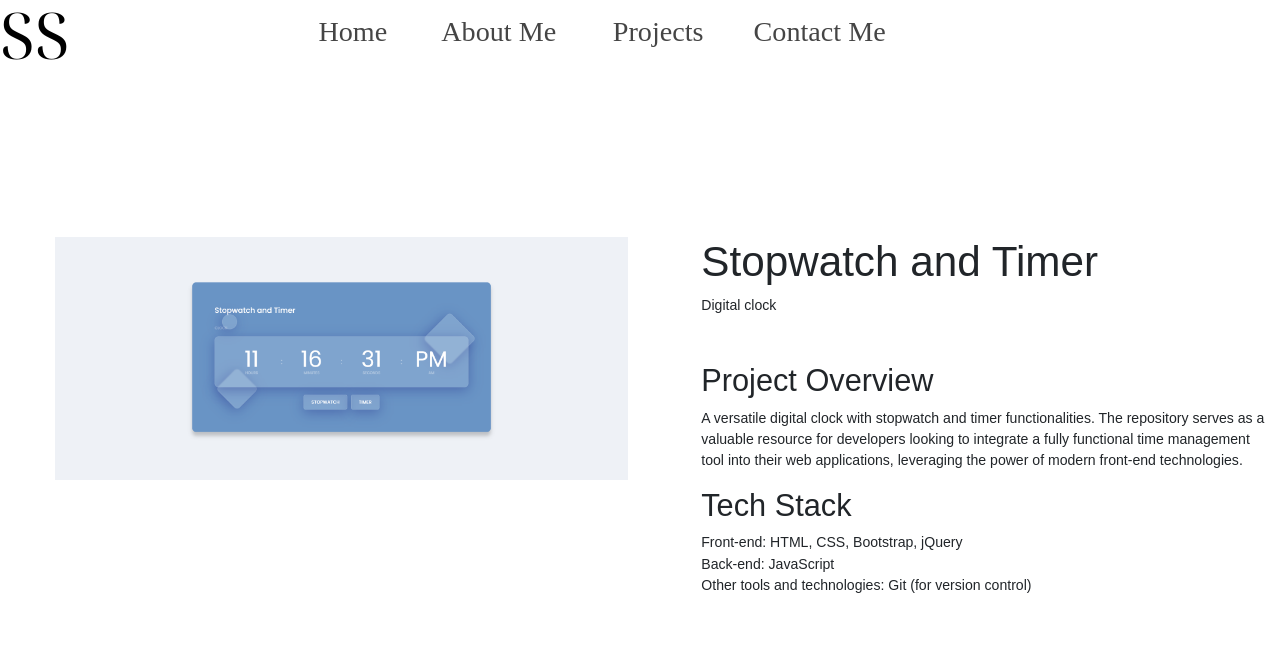
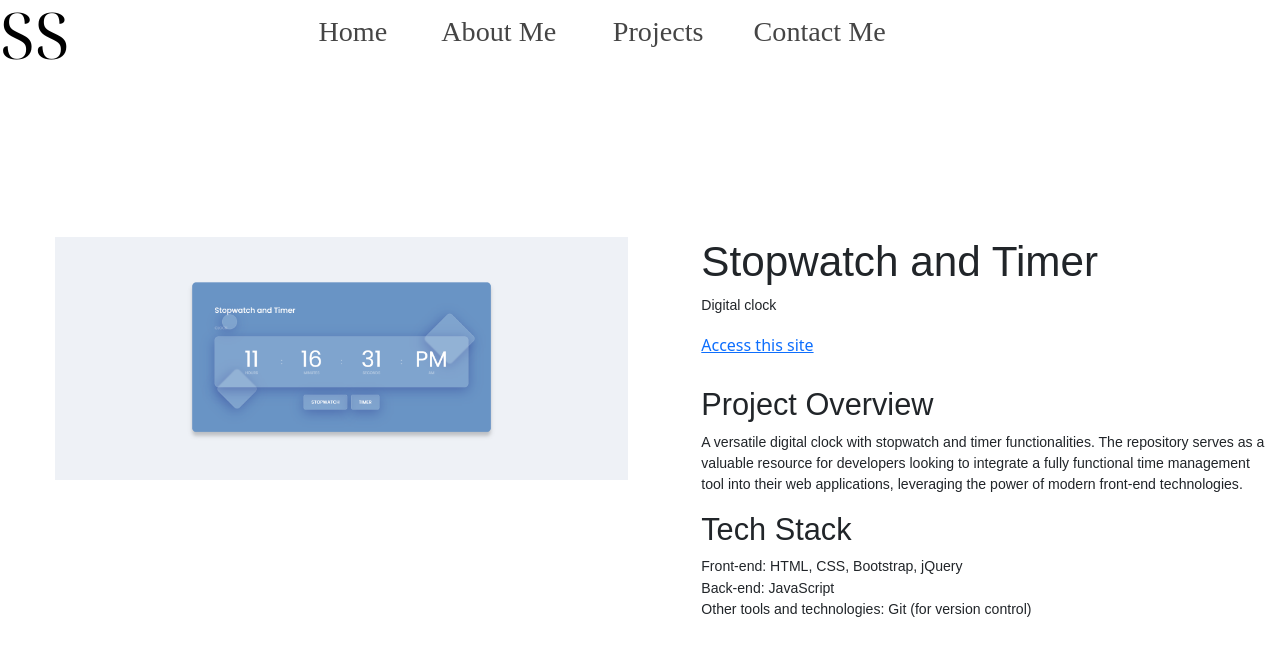
Before and after one commit to Shaina-Sarika/portfolio, a plain HTML site: page timer.html in a window 1280 px wide. Drawn offline with nearby package versions, Linux system fonts and the light colour scheme; a web font is replaced by a local one.

Commit message:
Update timer.html with access link

```diff
--- a/timer.html
+++ b/timer.html
@@ -34,6 +34,7 @@
         <div class="container-fluid col-6 ddright_div float_left">
             <h1 class="dd_text">Stopwatch and Timer</h1>
             <p class="dd_text">Digital clock</p>
+            <a href="https://shaina-sarika.github.io/Stopwatch-Timer/" style="margin-left: 8%;">Access this site</a>
             <h2 class="dd_text overview_text">Project Overview</h2>
             <p class="dd_text">
                 A versatile digital clock with stopwatch and timer functionalities. The repository serves as a valuable resource for developers looking to integrate a fully functional time management tool into their web applications, leveraging the power of modern front-end technologies.
```
